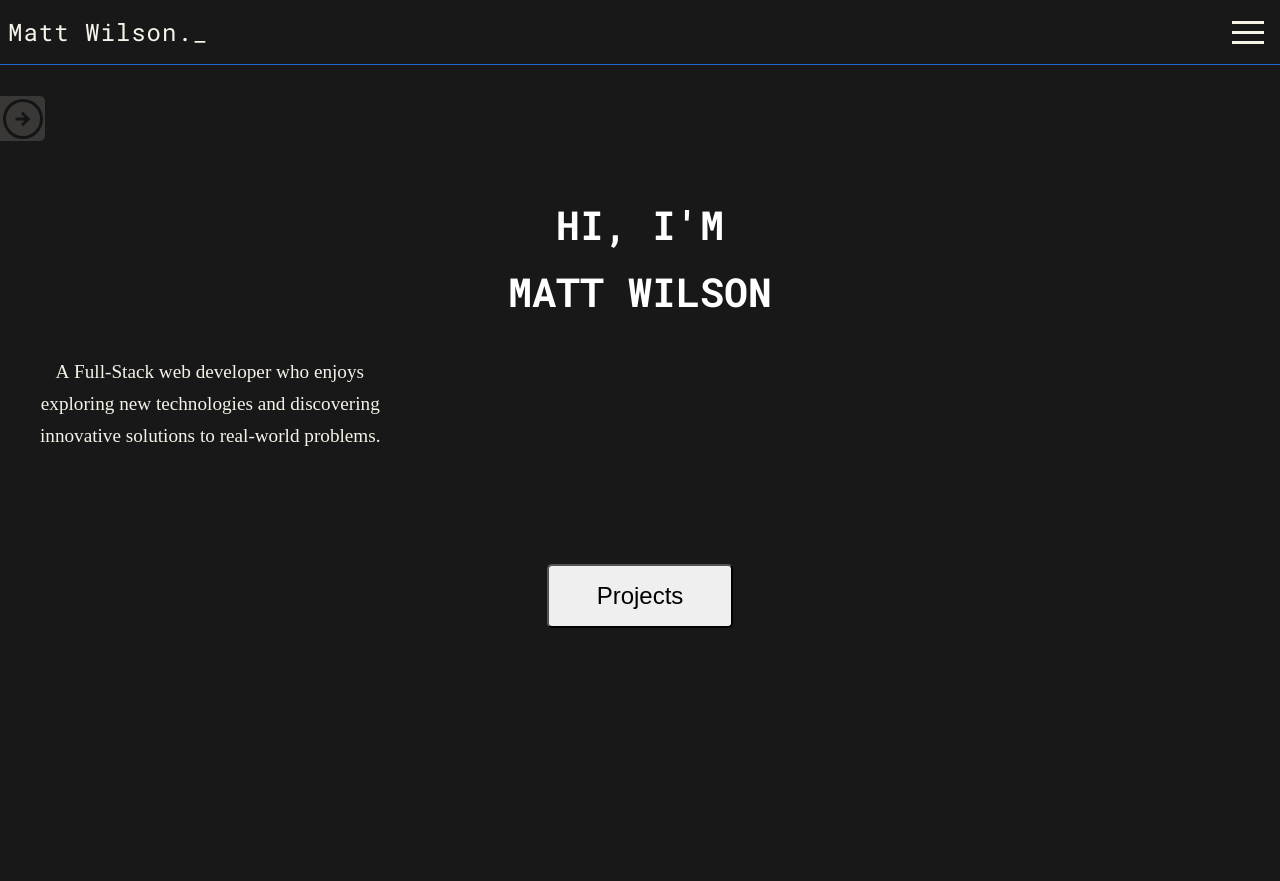
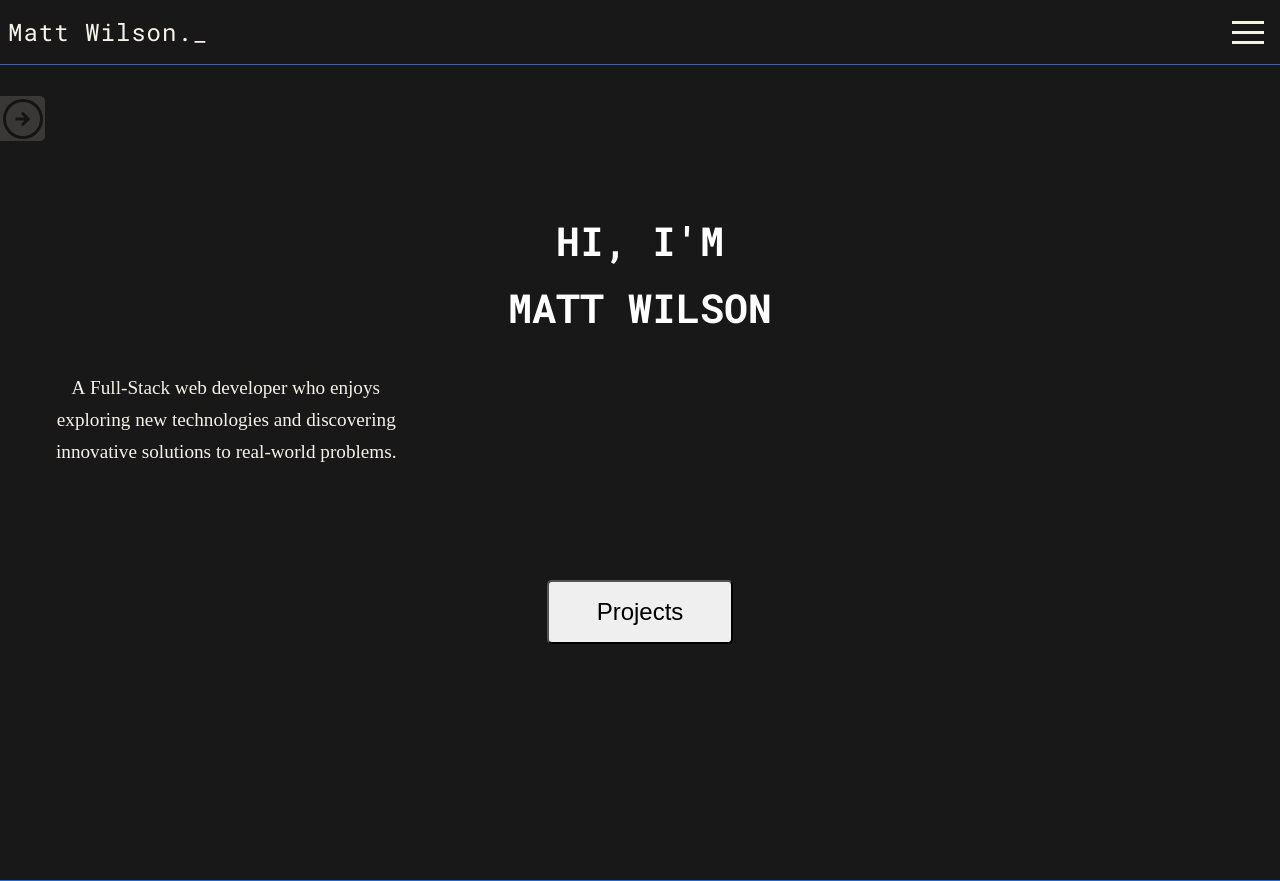
Before and after one commit to Mattwwilson34/portfolio, a Next.js app: page / in a window 1280 px wide. Before the commit the page ends 800 px from the top, so only its background shows below. Built offline with nearby package versions, Linux system fonts and the light colour scheme.

Commit message:
styles(global): add styles for section, h2, and h3 tags

```diff
--- a/styles/global.scss
+++ b/styles/global.scss
@@ -11,6 +11,21 @@ body {
   padding-top: $max-nav-height;
 }
 
+section {
+  min-height: 100vh;
+  border-bottom: 1px solid $accent-clr;
+  padding: $spacer;
+}
+
+h2 {
+  font-size: $fs-l;
+}
+
+h3 {
+  font-size: $fs-l;
+  font-weight: $fw-m;
+}
+
 a:hover {
   cursor: pointer;
 }
```
